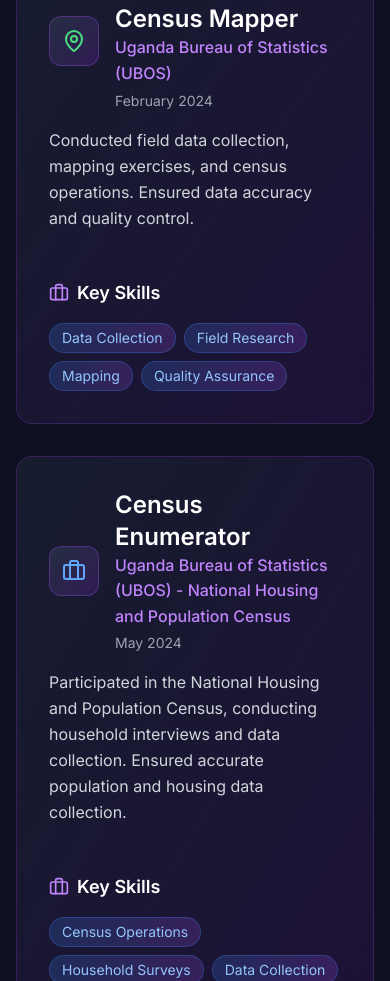
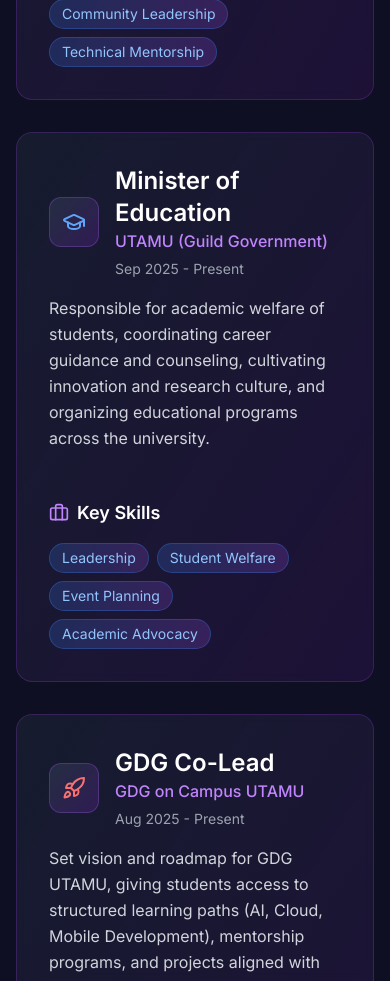
Before and after one commit to Marcelofury/myPortifolio, a Next.js app: page / in a window 390 px wide. Shown: the part 5120-6101 px from the top of the page. Built offline with nearby package versions, Linux system fonts and the light colour scheme.

Commit message:
Update Experience and Achievements components with new roles and events from PDF report

```diff
--- a/src/components/Achievements.tsx
+++ b/src/components/Achievements.tsx
@@ -1,72 +1,142 @@
 'use client'
 
 import { motion } from 'framer-motion'
-import { Trophy, Users, Zap, Target, Star } from 'lucide-react'
+import { Trophy, Users, Zap, Target, Star, Award, Calendar } from 'lucide-react'
 
 const Achievements = () => {
   const achievements = [
     {
-      title: 'AI Hackathon 2025 Participant',
-      description: 'Participated in AI for UN SDGs hackathon, developing innovative solutions for sustainable development goals.',
+      title: 'IEEE TechX Bits & Bots Hackathon — Winner',
+      description: 'Team BulamuChainBot won the TechX Uganda 2025 Hackathon with an AI-powered rural health assistant combined with blockchain-secured medical records.',
       icon: <Trophy className="text-yellow-400" size={24} />,
       category: 'Competition',
-      year: '2025'
+      year: 'Sep 2025'
     },
     {
-      title: 'PyConUganda 2025 Conference',
-      description: 'Attended PyConUganda conference in August 2025, Kampala - networking with Python developers and learning latest trends.',
-      icon: <Users className="text-blue-400" size={24} />,
-      category: 'Conference',
-      year: '2025'
+      title: 'Blockchain Uganda Hackathon — Winner',
+      description: 'Won the Blockchain 2025 Uganda Hackathon with "Village SACCO" — a decentralized savings solution for rural communities.',
+      icon: <Trophy className="text-yellow-400" size={24} />,
+      category: 'Competition',
+      year: 'Jun 2025'
     },
     {
-      title: 'Blockchain DevFest 2025',
-      description: 'Participated in Blockchain DevFest 2025 in Kampala, Uganda - exploring decentralized technologies and Web3 innovations.',
-      icon: <Zap className="text-purple-400" size={24} />,
-      category: 'Conference',
-      year: '2025'
+      title: 'EthNile Hackathon — Winner',
+      description: 'Godwin Ofwono (UTAMU) won with the MicroCeloLearn Project. UTAMU Innovation Club delegation attended and represented actively.',
+      icon: <Trophy className="text-yellow-400" size={24} />,
+      category: 'Competition',
+      year: 'Oct 2025'
     },
     {
-      title: 'Bitnob Developers Bootcamp & Hackathon',
-      description: 'Attended intensive bootcamp and hackathon in Kampala focusing on fintech solutions and blockchain development.',
-      icon: <Trophy className="text-green-400" size={24} />,
-      category: 'Hackathon',
-      year: '2025'
-    },
-    {
-      title: 'DevOps Meetup - Docker & Kubernetes',
-      description: 'Attended DevOps meetup on August 16th at Uganda ICT Hub Nakawa, learning containerization and orchestration technologies.',
-      icon: <Target className="text-cyan-400" size={24} />,
-      category: 'Meetup',
-      year: '2025'
-    },
-    {
-      title: 'Google Developer Meetups',
-      description: 'Attended Google Developer meetups in 2024 focusing on Flutter development and career guidance in tech.',
-      icon: <Star className="text-orange-400" size={24} />,
-      category: 'Meetup',
-      year: '2024'
+      title: 'AVIATHON — 4th Place',
+      description: 'AeroUTAMU Team placed 4th in the aviation hackathon, narrowly missing 2nd runner-up by one position with an aviation intelligence system.',
+      icon: <Award className="text-orange-400" size={24} />,
+      category: 'Competition',
+      year: 'Oct 2025'
     },
     {
       title: 'IBM Z Datathon 2025',
-      description: 'Scheduled to participate in IBM Z Datathon 2025 in October, focusing on mainframe technologies and data analytics solutions.',
+      description: 'Built AI Legal Translator that converts legal language into simplified speech using AI summarization and translation. Cross-cultural team collaboration with 5 Indian teammates.',
       icon: <Trophy className="text-blue-400" size={24} />,
       category: 'Competition',
-      year: '2025'
+      year: 'Oct 2025'
     },
     {
-      title: 'VibeCoding DApp Workshop',
-      description: 'Attended specialized workshop on Decentralized Application development and blockchain technologies.',
-      icon: <Zap className="text-green-400" size={24} />,
-      category: 'Workshop',
-      year: '2024'
+      title: 'AI FEST Kampala 2026',
+      description: 'Organized UTAMU participation in the premier inter-university AI hackathon in East Africa. 25+ institutions competed to build AI agents solving real-world problems.',
+      icon: <Zap className="text-purple-400" size={24} />,
+      category: 'Hackathon',
+      year: 'May 2026'
     },
     {
-      title: 'SDGs-CAP Cohort 4 Member',
-      description: 'Selected as member of SDGs Capacity Building Program focusing on sustainable development initiatives.',
+      title: 'FOSSA ICT Fest 2026',
+      description: 'Participated in hackathon and coding challenge at IUIU. UTAMU team showcased localized applications and digital solutions.',
+      icon: <Code className="text-green-400" size={24} />,
+      category: 'Hackathon',
+      year: 'May 2026'
+    },
+    {
+      title: 'Zindi UTAMU Hackathons',
+      description: 'Organized and participated in multiple Zindi data science competitions tackling financial inclusion in Africa using ML models.',
+      icon: <Trophy className="text-emerald-400" size={24} />,
+      category: 'Hackathon',
+      year: '2025-2026'
+    },
+    {
+      title: 'Stellar Builders Bootcamp — Kabale',
+      description: 'Intensive 3-day blockchain development bootcamp. 16 active GitHub repositories launched, 100% of projects received 1-on-1 reviews from senior engineers.',
+      icon: <Zap className="text-purple-400" size={24} />,
+      category: 'Workshop',
+      year: 'Mar 2026'
+    },
+    {
+      title: 'Data Visualization for AI/ML Workshop',
+      description: 'Hands-on session mastering Matplotlib and Seaborn for data visualization. Sponsored by Zindi and UTAMU.',
       icon: <Target className="text-cyan-400" size={24} />,
+      category: 'Workshop',
+      year: 'Mar 2026'
+    },
+    {
+      title: 'PyCon Uganda 2025',
+      description: 'Attended Uganda\'s premier Python conference — workshops on ML, data engineering, backend development, and open-source collaboration.',
+      icon: <Users className="text-blue-400" size={24} />,
+      category: 'Conference',
+      year: 'Aug 2025'
+    },
+    {
+      title: 'DevFest Kampala 2025',
+      description: 'Google Developer Group flagship event — sessions on Cloud, AI/ML, Flutter, Firebase. Networking with Google Developer Experts worldwide.',
+      icon: <Users className="text-red-400" size={24} />,
+      category: 'Conference',
+      year: 'Oct 2025'
+    },
+    {
+      title: 'BUIDL Africa Conference 2025',
+      description: 'Major gathering for Web3, AI, and digital businesses. Developer workshops, smart contract deployment, and BUIDL Pitch Arena at National ICT Innovation Hub.',
+      icon: <Zap className="text-orange-400" size={24} />,
+      category: 'Conference',
+      year: 'Nov 2025'
+    },
+    {
+      title: 'Droidcon Uganda 2025',
+      description: 'Annual Android developer conference covering Kotlin, Jetpack Compose, mobile app security, and ecosystem updates.',
+      icon: <Users className="text-green-400" size={24} />,
+      category: 'Conference',
+      year: 'Nov 2025'
+    },
+    {
+      title: 'WordCamp Mukono 2026',
+      description: 'WordPress community conference — workshops on Headless CMS, AI integration, Contributor Day, and open-source collaboration.',
+      icon: <Users className="text-blue-400" size={24} />,
+      category: 'Conference',
+      year: 'Mar 2026'
+    },
+    {
+      title: 'Foreign Policy Early Careers Leadership Program',
+      description: 'Selected for FPELP at American Center Kampala — 4-week immersive course on international relations, diplomacy, and U.S.-Uganda foreign policy.',
+      icon: <Star className="text-cyan-400" size={24} />,
       category: 'Program',
-      year: '2024'
+      year: 'May-Jun 2026'
+    },
+    {
+      title: 'Bitnob Workshop & Hackathon',
+      description: 'Hands-on sessions on Lightning wallets, Bitcoin payment flows, and API integration. Built a functional Lightning-based prototype.',
+      icon: <Zap className="text-green-400" size={24} />,
+      category: 'Hackathon',
+      year: 'Jul 2025'
+    },
+    {
+      title: 'Polkadot Conference',
+      description: 'Web3 conference on decentralized governance, parachains, interoperability, and the Polkadot ecosystem.',
+      icon: <Users className="text-purple-400" size={24} />,
+      category: 'Conference',
+      year: 'Oct 2025'
+    },
+    {
+      title: 'Movement Network Launch — Uganda',
+      description: 'Flagship launch gathering builders, innovators, and blockchain enthusiasts creating decentralized systems.',
+      icon: <Zap className="text-cyan-400" size={24} />,
+      category: 'Conference',
+      year: '2025'
     },
     {
       title: 'Aspiring Google Developers Lead',
@@ -89,7 +159,6 @@
       case 'Competition': return 'from-yellow-500/10 to-orange-500/10 border-yellow-500/20'
       case 'Conference': return 'from-indigo-500/10 to-purple-500/10 border-indigo-500/20'
       case 'Hackathon': return 'from-emerald-500/10 to-green-500/10 border-emerald-500/20'
-      case 'Meetup': return 'from-rose-500/10 to-pink-500/10 border-rose-500/20'
       case 'Workshop': return 'from-green-500/10 to-emerald-500/10 border-green-500/20'
       case 'Program': return 'from-cyan-500/10 to-blue-500/10 border-cyan-500/20'
       case 'Leadership': return 'from-red-500/10 to-orange-500/10 border-red-500/20'
@@ -99,10 +168,10 @@
   }
 
   const stats = [
-    { label: 'Conferences & Events', value: '8+', icon: <Users className="text-blue-400" size={20} /> },
-    { label: 'Competitions & Hackathons', value: '3+', icon: <Trophy className="text-yellow-400" size={20} /> },
-    { label: 'Workshops & Meetups', value: '4+', icon: <Zap className="text-green-400" size={20} /> },
-    { label: 'Leadership Roles', value: '3+', icon: <Target className="text-purple-400" size={20} /> }
+    { label: 'Events & Conferences', value: '20+', icon: <Calendar className="text-blue-400" size={20} /> },
+    { label: 'Hackathons & Competitions', value: '11+', icon: <Trophy className="text-yellow-400" size={20} /> },
+    { label: 'Awards & Wins', value: '4', icon: <Award className="text-green-400" size={20} /> },
+    { label: 'Leadership Roles', value: '5+', icon: <Target className="text-purple-400" size={20} /> }
   ]
 
   return (
@@ -116,12 +185,11 @@
           className="text-center mb-16"
         >
           <h2 className="text-4xl md:text-5xl font-bold mb-6 bg-gradient-to-r from-blue-400 to-purple-400 bg-clip-text text-transparent">
-            Achievements & Engagements
+            Achievements & Events
           </h2>
           <div className="w-24 h-1 bg-gradient-to-r from-blue-400 to-purple-400 mx-auto mb-4"></div>
           <p className="text-gray-300 text-lg max-w-3xl mx-auto">
-            Recognition and active participation in the tech community,
-            showcasing leadership, learning, and contribution to innovation.
+            Hackathons won, conferences attended, and community impact — representing UTAMU across Uganda&apos;s tech ecosystem.
           </p>
         </motion.div>
 
@@ -157,7 +225,7 @@
               initial={{ opacity: 0, y: 50 }}
               whileInView={{ opacity: 1, y: 0 }}
               viewport={{ once: true }}
-              transition={{ duration: 0.6, delay: index * 0.1 }}
+              transition={{ duration: 0.6, delay: index * 0.05 }}
               className={`bg-gradient-to-br ${getCategoryColor(achievement.category)} backdrop-blur-sm rounded-2xl p-6 border hover:border-opacity-60 transition-all duration-300 group`}
               whileHover={{ scale: 1.02, y: -5 }}
             >
@@ -172,7 +240,7 @@
                     </h3>
                     <div className="flex items-center gap-2 mt-1">
                       <span className="text-purple-400 text-sm">{achievement.category}</span>
-                      <span className="text-gray-500">•</span>
+                      <span className="text-gray-500">·</span>
                       <span className="text-gray-400 text-sm">{achievement.year}</span>
                     </div>
                   </div>
@@ -194,30 +262,30 @@
           transition={{ duration: 0.8, delay: 0.3 }}
           className="mt-16 bg-gradient-to-br from-slate-800/50 to-purple-900/20 backdrop-blur-sm rounded-2xl p-8 border border-purple-500/20"
         >
-          <h3 className="text-2xl font-semibold text-white mb-6 text-center">Community Impact & Goals</h3>
+          <h3 className="text-2xl font-semibold text-white mb-6 text-center">Impact & Takeaways</h3>
 
           <div className="grid md:grid-cols-2 gap-8">
             <div>
               <h4 className="text-lg font-semibold text-blue-400 mb-4 flex items-center gap-2">
                 <Users className="text-blue-400" size={20} />
-                Recent Engagements (2024-2025)
+                Community Impact
               </h4>
               <ul className="space-y-3">
                 <li className="flex items-center gap-2 text-gray-300">
                   <div className="w-2 h-2 bg-blue-400 rounded-full"></div>
-                  PyConUganda & Blockchain DevFest 2025
+                  Strengthened UTAMU&apos;s visibility in national and regional tech communities
                 </li>
                 <li className="flex items-center gap-2 text-gray-300">
                   <div className="w-2 h-2 bg-purple-400 rounded-full"></div>
-                  Google Developer & DevOps Meetups
+                  Won 4 hackathon awards through team excellence
                 </li>
                 <li className="flex items-center gap-2 text-gray-300">
                   <div className="w-2 h-2 bg-green-400 rounded-full"></div>
-                  Bitnob Bootcamp & AI Hackathons
+                  Expanded professional networks and partnerships
                 </li>
                 <li className="flex items-center gap-2 text-gray-300">
                   <div className="w-2 h-2 bg-yellow-400 rounded-full"></div>
-                  AI Education & Knowledge Sharing
+                  Enhanced UTAMU Innovation Club&apos;s footprint in Uganda&apos;s ecosystem
                 </li>
               </ul>
             </div>
@@ -225,24 +293,24 @@
             <div>
               <h4 className="text-lg font-semibold text-purple-400 mb-4 flex items-center gap-2">
                 <Target className="text-purple-400" size={20} />
-                Leadership Aspirations
+                Skills Gained
               </h4>
               <ul className="space-y-3">
                 <li className="flex items-center gap-2 text-gray-300">
                   <div className="w-2 h-2 bg-red-400 rounded-full"></div>
-                  Google Developers Lead Uganda
+                  AI, Blockchain, Web3, and Cloud technologies
                 </li>
                 <li className="flex items-center gap-2 text-gray-300">
                   <div className="w-2 h-2 bg-orange-400 rounded-full"></div>
-                  GitHub Campus Expert Program
+                  Aviation systems, fintech, and smart contracts
                 </li>
                 <li className="flex items-center gap-2 text-gray-300">
                   <div className="w-2 h-2 bg-cyan-400 rounded-full"></div>
-                  Tech Community Building
+                  Team collaboration under pressure
                 </li>
                 <li className="flex items-center gap-2 text-gray-300">
                   <div className="w-2 h-2 bg-pink-400 rounded-full"></div>
-                  Innovation Hub Leadership
+                  Data Science, ML, and Python ecosystems
                 </li>
               </ul>
             </div>
@@ -253,4 +321,11 @@
   )
 }
 
+const Code = ({ className, size }: { className?: string; size?: number }) => (
+  <svg className={className} width={size} height={size} viewBox="0 0 24 24" fill="none" stroke="currentColor" strokeWidth="2" strokeLinecap="round" strokeLinejoin="round">
+    <polyline points="16 18 22 12 16 6"></polyline>
+    <polyline points="8 6 2 12 8 18"></polyline>
+  </svg>
+)
+
 export default Achievements
--- a/src/components/Experience.tsx
+++ b/src/components/Experience.tsx
@@ -1,33 +1,97 @@
 'use client'
 
 import { motion } from 'framer-motion'
-import { Briefcase, BarChart3, MapPin } from 'lucide-react'
+import { Briefcase, BarChart3, MapPin, GraduationCap, Users, Globe, Rocket, Code, Trophy } from 'lucide-react'
 
 const Experience = () => {
   const experiences = [
     {
+      role: 'Ambassador',
+      company: 'Stellar East African Community',
+      period: 'Nov 2025 - Present',
+      icon: <Globe className="text-purple-400" size={24} />,
+      description: 'Represent the Stellar ecosystem in Kampala, driving awareness, education, and innovation around blockchain-based financial solutions. Led onboarding of new cohort participants, facilitated weekly learning sessions and technical workshops, and supported teams in building blockchain-driven financial inclusion solutions.',
+      skills: ['Blockchain', 'Stellar', 'Community Leadership', 'Technical Mentorship']
+    },
+    {
+      role: 'Minister of Education',
+      company: 'UTAMU (Guild Government)',
+      period: 'Sep 2025 - Present',
+      icon: <GraduationCap className="text-blue-400" size={24} />,
+      description: 'Responsible for academic welfare of students, coordinating career guidance and counseling, cultivating innovation and research culture, and organizing educational programs across the university.',
+      skills: ['Leadership', 'Student Welfare', 'Event Planning', 'Academic Advocacy']
+    },
+    {
+      role: 'GDG Co-Lead',
+      company: 'GDG on Campus UTAMU',
+      period: 'Aug 2025 - Present',
+      icon: <Rocket className="text-red-400" size={24} />,
+      description: 'Set vision and roadmap for GDG UTAMU, giving students access to structured learning paths (AI, Cloud, Mobile Development), mentorship programs, and projects aligned with real-world industry needs. Organize workshops, hackathons, speaker sessions, and Google Study Jams.',
+      skills: ['GDG Leadership', 'Event Management', 'Mentorship', 'Google Technologies']
+    },
+    {
+      role: 'Membership Coordinator',
+      company: 'UTAMU Innovation Club',
+      period: 'Mar 2025 - Present',
+      icon: <Users className="text-green-400" size={24} />,
+      description: 'Enrolling and verifying new members to UTAMU Innovation Hub. Active participation in the club\'s weekly meetups and coordination of club activities.',
+      skills: ['Community Building', 'Team Coordination', 'Communication']
+    },
+    {
+      role: 'Campus Ambassador',
+      company: 'GDG on Campus - Makerere University',
+      period: 'Feb 2026 - May 2026',
+      icon: <Users className="text-orange-400" size={24} />,
+      description: 'Outreach of AI FEST Uganda 2026 to UTAMU, promoting awareness of the 17 SDGs, and representing UTAMU on a national level. Encouraged students to apply for AI FEST Uganda 2026, an Inter-University Hackathon.',
+      skills: ['AI Outreach', 'SDG Advocacy', 'Cross-University Collaboration']
+    },
+    {
+      role: 'Fullstack Development Student',
+      company: 'Refactory Academy',
+      period: 'Dec 2025 - Mar 2026',
+      icon: <Code className="text-cyan-400" size={24} />,
+      description: 'Completed certificate in Software Engineering (JavaScript). Learned HTML, CSS, JavaScript, Vue.js, Node.js, Express.js, and MongoDB. Deployed backend on Render and frontend on Vercel. Built a fullstack Grocery Project.',
+      skills: ['MEVN Stack', 'Deployment', 'Git', 'System Design', 'Agile']
+    },
+    {
+      role: 'Campus Ambassador',
+      company: 'Aerobuddies Uganda',
+      period: 'Sep 2025 - Jan 2026',
+      icon: <Rocket className="text-yellow-400" size={24} />,
+      description: 'Advertised the Aerobuddies Uganda Aviathon (hackathon) across tech communities. Mobilized UTAMU students to participate in AVIATHON 2025, a hackathon for sustainability and innovation in aviation.',
+      skills: ['Event Promotion', 'Student Mobilization', 'Aviation Tech']
+    },
+    {
+      role: 'Campus Ambassador',
+      company: 'IEEE Computer Society SYP TechX',
+      period: 'Aug 2025 - Jan 2026',
+      icon: <Trophy className="text-blue-400" size={24} />,
+      description: 'Shared official TechX timeline, invited students to register, promoted the Bits and Bots Hackathon, and reached out to potential sponsors and partners.',
+      skills: ['Hackathon Promotion', 'Partnership Outreach', 'Community Engagement']
+    },
+    {
+      role: 'Campus Ambassador',
+      company: 'IBM',
+      period: 'Sep 2025 - Nov 2025',
+      icon: <Globe className="text-blue-500" size={24} />,
+      description: 'Promoted the IBM Z Datathon at UTAMU, drove registrations by engaging with peers, and volunteered with Shooting Stars Foundation for on-campus events.',
+      skills: ['IBM Z Technologies', 'Event Promotion', 'Volunteering']
+    },
+    {
       role: 'Data Analyst Intern',
-      company: 'Otic Technologies (Otic Foundation)',
-      period: 'June - July 2025',
+      company: 'Otic Group',
+      period: 'Jun 2025 - Aug 2025',
       icon: <BarChart3 className="text-blue-400" size={24} />,
-      description: 'Analyzed complex datasets, developed data visualizations, and provided insights for foundation operations and impact assessment.',
-      skills: ['Data Analysis', 'Python', 'Power BI', 'Statistical Modeling']
+      description: 'Served as internees\' coordinator, scheduling meetups and contributing to team projects. Collaborated on data analysis projects using Pandas, Scikit-Learn, Power BI, and automation.',
+      skills: ['Data Analysis', 'Python', 'Power BI', 'Automation']
     },
     {
       role: 'Enumerator & Census Mapper',
       company: 'Uganda Bureau of Statistics (UBOS)',
-      period: 'February 2024',
+      period: 'Feb 2024 - May 2024',
       icon: <MapPin className="text-green-400" size={24} />,
-      description: 'Conducted field data collection, mapping exercises, and census operations. Ensured data accuracy and quality control.',
+      description: 'Conducted field data collection, mapping exercises, and census operations for the National Housing and Population Census. Ensured data accuracy and quality control.',
       skills: ['Data Collection', 'Field Research', 'Mapping', 'Quality Assurance']
-    },
-    {
-      role: 'Census Enumerator',
-      company: 'Uganda Bureau of Statistics (UBOS) - National Housing and Population Census',
-      period: 'May 2024',
-      icon: <Briefcase className="text-blue-400" size={24} />,
-      description: 'Participated in the National Housing and Population Census, conducting household interviews and data collection. Ensured accurate population and housing data collection.',
-      skills: ['Census Operations', 'Household Surveys', 'Data Collection', 'Population Research']
     }
   ]
 
@@ -42,7 +106,7 @@
           className="text-center mb-16"
         >
           <h2 className="text-4xl md:text-5xl font-bold mb-6 bg-gradient-to-r from-blue-400 to-purple-400 bg-clip-text text-transparent">
-            Work & Internship Experience
+            Experience & Leadership
           </h2>
           <div className="w-24 h-1 bg-gradient-to-r from-blue-400 to-purple-400 mx-auto"></div>
         </motion.div>
@@ -54,7 +118,7 @@
               initial={{ opacity: 0, y: 50 }}
               whileInView={{ opacity: 1, y: 0 }}
               viewport={{ once: true }}
-              transition={{ duration: 0.6, delay: index * 0.2 }}
+              transition={{ duration: 0.6, delay: index * 0.1 }}
               className="bg-gradient-to-br from-slate-800/50 to-purple-900/20 backdrop-blur-sm rounded-2xl p-8 border border-purple-500/20 hover:border-purple-400/40 transition-all duration-300"
               whileHover={{ scale: 1.02 }}
             >
@@ -110,18 +174,22 @@
           className="mt-12 bg-gradient-to-br from-slate-800/50 to-purple-900/20 backdrop-blur-sm rounded-2xl p-8 border border-purple-500/20"
         >
           <h3 className="text-2xl font-semibold text-white mb-6 text-center">Experience Highlights</h3>
-          <div className="grid md:grid-cols-3 gap-6">
+          <div className="grid md:grid-cols-4 gap-6">
             <div className="text-center">
-              <div className="text-3xl font-bold text-blue-400 mb-2">3+</div>
-              <p className="text-gray-300">Organizations</p>
+              <div className="text-3xl font-bold text-blue-400 mb-2">10+</div>
+              <p className="text-gray-300">Roles & Organizations</p>
             </div>
             <div className="text-center">
-              <div className="text-3xl font-bold text-purple-400 mb-2">Data</div>
-              <p className="text-gray-300">Analysis Focus</p>
+              <div className="text-3xl font-bold text-purple-400 mb-2">6+</div>
+              <p className="text-gray-300">Campus Ambassadorships</p>
             </div>
             <div className="text-center">
-              <div className="text-3xl font-bold text-cyan-400 mb-2">Field</div>
-              <p className="text-gray-300">Research Experience</p>
+              <div className="text-3xl font-bold text-cyan-400 mb-2">3</div>
+              <p className="text-gray-300">Leadership Positions</p>
+            </div>
+            <div className="text-center">
+              <div className="text-3xl font-bold text-green-400 mb-2">1</div>
+              <p className="text-gray-300">Internship</p>
             </div>
           </div>
         </motion.div>
```
